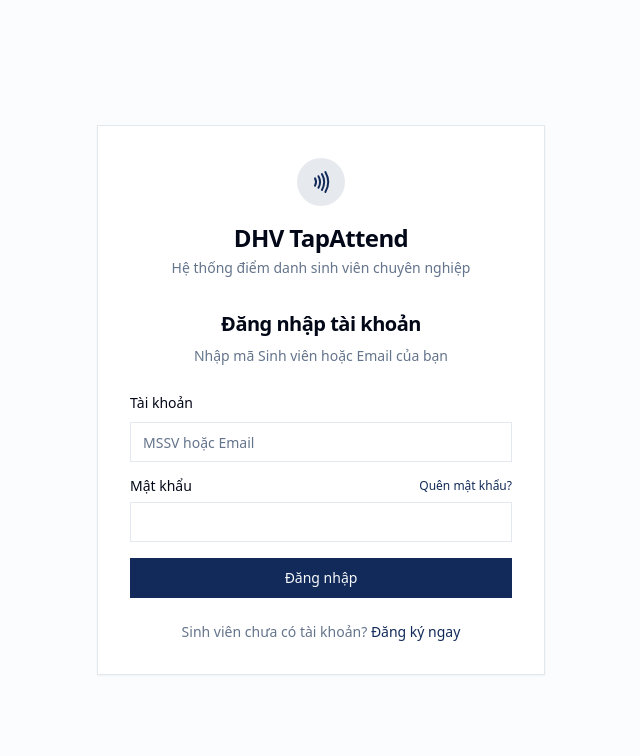
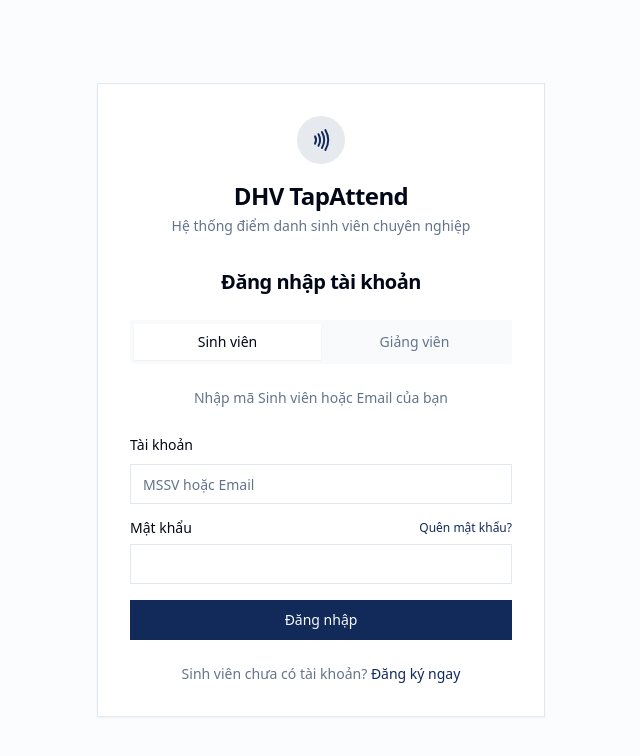
Before and after one commit to maitamdev/dhv-roll-call, a Next.js app in the folder apps/web/: page /login in a window 1280 px wide. Shown: the top 756 px of the page, without its empty margins (319-959 px from the left). Built offline with nearby package versions, Linux system fonts and the light colour scheme.

Commit message:
feat: add role toggle to login page

```diff
--- a/apps/web/app/(auth)/login/page.tsx
+++ b/apps/web/app/(auth)/login/page.tsx
@@ -8,6 +8,7 @@
 export default function LoginPage() {
   const router = useRouter();
   const [isLoading, setIsLoading] = useState(false);
+  const [role, setRole] = useState('STUDENT');
 
   const handleSubmit = (e: React.FormEvent) => {
     e.preventDefault();
@@ -22,8 +23,28 @@
     <div className="space-y-6">
       <div className="text-center">
         <h2 className="text-xl font-semibold tracking-tight">Đăng nhập tài khoản</h2>
-        <p className="text-sm text-muted-foreground mt-2">
-          Nhập mã Sinh viên hoặc Email của bạn
+      </div>
+
+      <div className="flex bg-muted/50 p-1 rounded-md">
+        <button
+          type="button"
+          onClick={() => setRole('STUDENT')}
+          className={`flex-1 text-sm font-medium py-2 rounded-sm transition-colors ${role === 'STUDENT' ? 'bg-background shadow-sm' : 'text-muted-foreground hover:text-foreground'}`}
+        >
+          Sinh viên
+        </button>
+        <button
+          type="button"
+          onClick={() => setRole('LECTURER')}
+          className={`flex-1 text-sm font-medium py-2 rounded-sm transition-colors ${role === 'LECTURER' ? 'bg-background shadow-sm' : 'text-muted-foreground hover:text-foreground'}`}
+        >
+          Giảng viên
+        </button>
+      </div>
+
+      <div className="text-center">
+        <p className="text-sm text-muted-foreground">
+          {role === 'STUDENT' ? 'Nhập mã Sinh viên hoặc Email của bạn' : 'Nhập Email Giảng viên (dhv.edu.vn)'}
         </p>
       </div>
 
```
